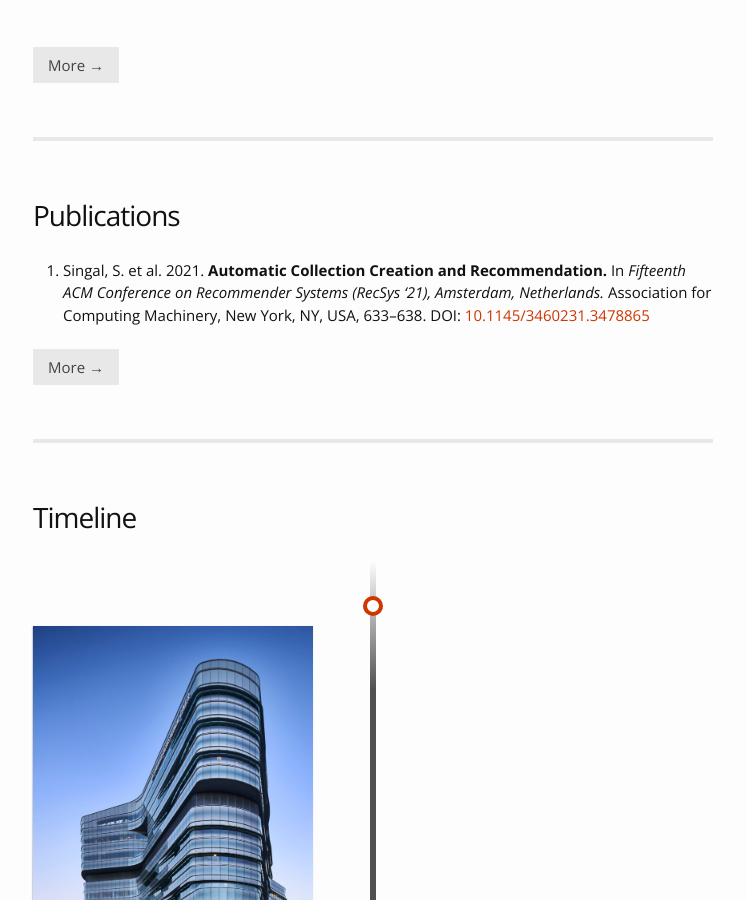
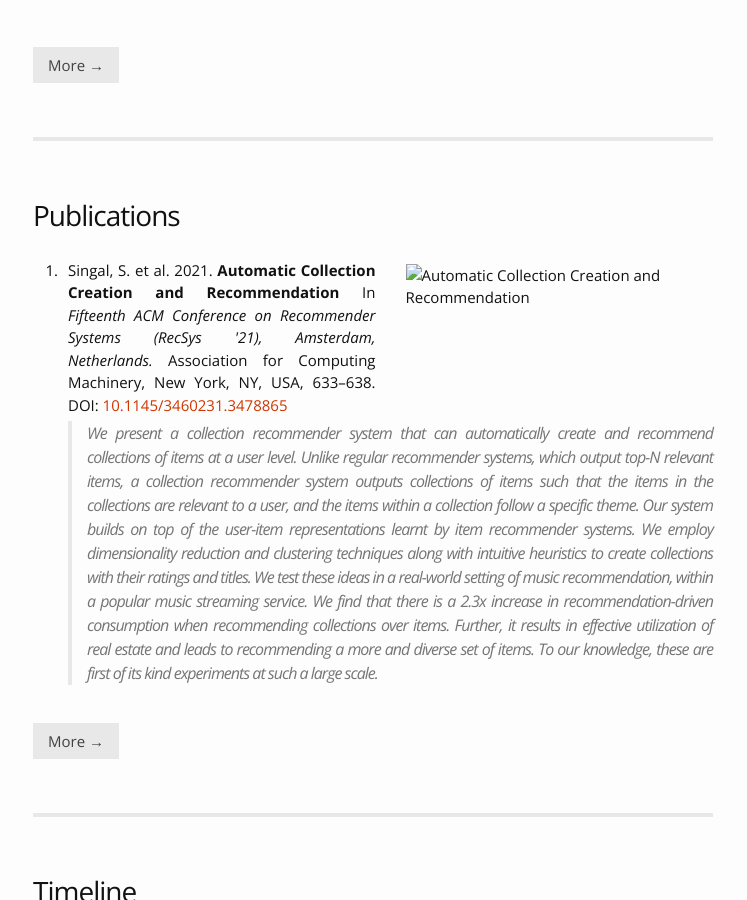
Before and after one commit to sayhitosandy/sayhitosandy.github.io, a Jekyll site: the page built from index.html, in a window 1280 px wide and 900 px high, scrolled down 1676 px. Shown: the whole window, without its empty margins (267-1014 px from the left). Built offline with Jekyll 4.4.1, drawn with Linux system fonts in a browser that asks for light colours; nearby versions of some CDN libraries; the list of posts is cut into pages by our own code; a style sheet for code colours, icons or effects is not loaded.

Commit message:
Move publications to yaml file

```diff
--- a/_data/projects.yml
+++ b/_data/projects.yml
@@ -1,4 +1,3 @@
-
 - title: "Limitations of Current RAG Systems for LLMs"
   image: /resources/img/adl.jpg
   description: "Performed a detailed analysis to understand the limitations of
--- /dev/null
+++ b/_data/publications.yml
@@ -0,0 +1,30 @@
+- title: "Automatic Collection Creation and Recommendation"
+  image: ""
+  author: "Singal, S. et al."
+  year: "2021"
+  description: "In <i>Fifteenth ACM Conference on Recommender Systems (RecSys '21), Amsterdam, Netherlands.</i>
+  Association for Computing Machinery, New York, NY, USA, 633–638. DOI:
+  <a target='_blank' href='https://doi.org/10.1145/3460231.3478865' title='View Publication'>10.1145/3460231.3478865 </a>"
+  abstract: "> <div style='text-align: justify'> We present a collection recommender system that can automatically create
+  and recommend collections of items at a user level. Unlike regular recommender systems, which output top-N relevant
+  items, a collection recommender system outputs collections of items such that the items in the collections are
+  relevant to a user, and the items within a collection follow a specific theme. Our system builds on top of the
+  user-item representations learnt by item recommender systems. We employ dimensionality reduction and clustering
+  techniques along with intuitive heuristics to create collections with their ratings and titles. We test these ideas
+  in a real-world setting of music recommendation, within a popular music streaming service. We find that there is a
+  2.3x increase in recommendation-driven consumption when recommending collections over items. Further, it results in
+  effective utilization of real estate and leads to recommending a more and diverse set of items. To our knowledge,
+  these are first of its kind experiments at such a large scale.</div>"
+
+- title: "Procedural Creation of VR Walkthroughs"
+  image: ""
+  author: "Singal, S. et al."
+  year: "2018"
+  description: "B.Tech. Project Report. IIIT-Delhi, India, 29 pages.
+  <a target='_blank' href='https://repository.iiitd.edu.in/xmlui/handle/123456789/756' title='View Publication'>
+  https://repository.iiitd.edu.in/xmlui/handle/123456789/756 </a>"
+  abstract: "> <div style='text-align: justify'> Virtual Reality Walkthroughs provide an immersive experience of a real
+  place. Through this project, we automate the creation of VR walkthroughs for large spaces, with the case study of
+  IIIT-Delhi's campus. Our project involves campus terrain 3D mapping and reconstruction, along with optimal drone path
+  planning to cover campus terrain, autonomously. The goal is to minimize the manual intervention throughout the
+  pipeline, along with proposing several improvements in coverage path planning and polygon decomposition.</div>"
--- a/_posts/2021-09-30-publications.md
+++ b/_posts/2021-09-30-publications.md
@@ -2,13 +2,46 @@
 layout: post
 ---
 
-1. Singal, S. et al. 2021. <b>Automatic Collection Creation and Recommendation.</b> In <i>Fifteenth ACM Conference on
-   Recommender Systems (RecSys '21), Amsterdam, Netherlands.</i> Association for Computing Machinery, New York, NY, USA,
-   633–638. DOI: <a target="_blank" href="https://doi.org/10.1145/3460231.3478865" title="View Publication">
-   10.1145/3460231.3478865 </a>
+{% for publication in site.data.publications limit:1 %}
+<div style="margin-bottom: 20px;">
+    <div style="display: flex; align-items: flex-start; margin-top: 10px;">
+        <div style="flex: 0 0 30px; text-align: right; padding-right: 5px;">{{ forloop.index }}.</div>
+        <div style="flex: 3; padding-left: 5px; text-align: justify;">
+            {{ publication.author }} {{ publication.year }}. <strong>{{ publication.title }}</strong>
+            {{ publication.description }}
+            <br>
+        </div>
+        {% if publication.image %}
+            <div style="flex: 3; padding-top: 5px; padding-left: 30px">
+                <img src="{{ publication.image }}" alt="{{ publication.title }}" style="width: 100%; max-width: 300px;"/>
+            </div>
+        {% endif %}
+    </div>
+    <div style="display: flex; align-items: flex-start; margin-top: 5px; padding-left: 35px">
+        {{ publication.abstract | markdownify }}
+    </div>
+</div>
+{% endfor %}
+
 <!-- more -->
-   > <div style="text-align: justify"> We present a collection recommender system that can automatically create and recommend collections of items at a user level. Unlike regular recommender systems, which output top-N relevant items, a collection recommender system outputs collections of items such that the items in the collections are relevant to a user, and the items within a collection follow a specific theme. Our system builds on top of the user-item representations learnt by item recommender systems. We employ dimensionality reduction and clustering techniques along with intuitive heuristics to create collections with their ratings and titles. We test these ideas in a real-world setting of music recommendation, within a popular music streaming service. We find that there is a 2.3x increase in recommendation-driven consumption when recommending collections over items. Further, it results in effective utilization of real estate and leads to recommending a more and diverse set of items. To our knowledge, these are first of its kind experiments at such a large scale.</div>
 
-2. Singal, S. et al. 2018. <b>Procedural Creation of VR Walkthroughs.</b> B.Tech. Project Report. IIIT-Delhi, India, 29
-   pages. <a target="_blank" href="https://repository.iiitd.edu.in/xmlui/handle/123456789/756" title="View Publication"> https://repository.iiitd.edu.in/xmlui/handle/123456789/756 </a>
-   > <div style="text-align: justify"> Virtual Reality Walkthroughs provide an immersive experience of a real place. Through this project, we automate the creation of VR walkthroughs for large spaces, with the case study of IIIT-Delhi's campus. Our project involves campus terrain 3D mapping and reconstruction, along with optimal drone path planning to cover campus terrain, autonomously. The goal is to minimize the manual intervention throughout the pipeline, along with proposing several improvements in coverage path planning and polygon decomposition.</div>
+{% for publication in site.data.publications offset:1 %}
+<div style="margin-bottom: 20px;">
+    <div style="display: flex; align-items: flex-start; margin-top: 10px;">
+        <div style="flex: 0 0 30px; text-align: right; padding-right: 5px;">{{ forloop.index | plus:1 }}.</div>
+        <div style="flex: 3; padding-left: 5px; text-align: justify;">
+            {{ publication.author }} {{ publication.year }}. <strong>{{ publication.title }}</strong>
+            {{ publication.description }}
+            <br>
+        </div>
+        {% if publication.image %}
+            <div style="flex: 3; padding-top: 5px; padding-left: 30px">
+                <img src="{{ publication.image }}" alt="{{ publication.title }}" style="width: 100%; max-width: 300px;"/>
+            </div>
+        {% endif %}
+    </div>
+    <div style="display: flex; align-items: flex-start; margin-top: 5px; padding-left: 35px">
+        {{ publication.abstract | markdownify }}
+    </div>
+</div>
+{% endfor %}
```
